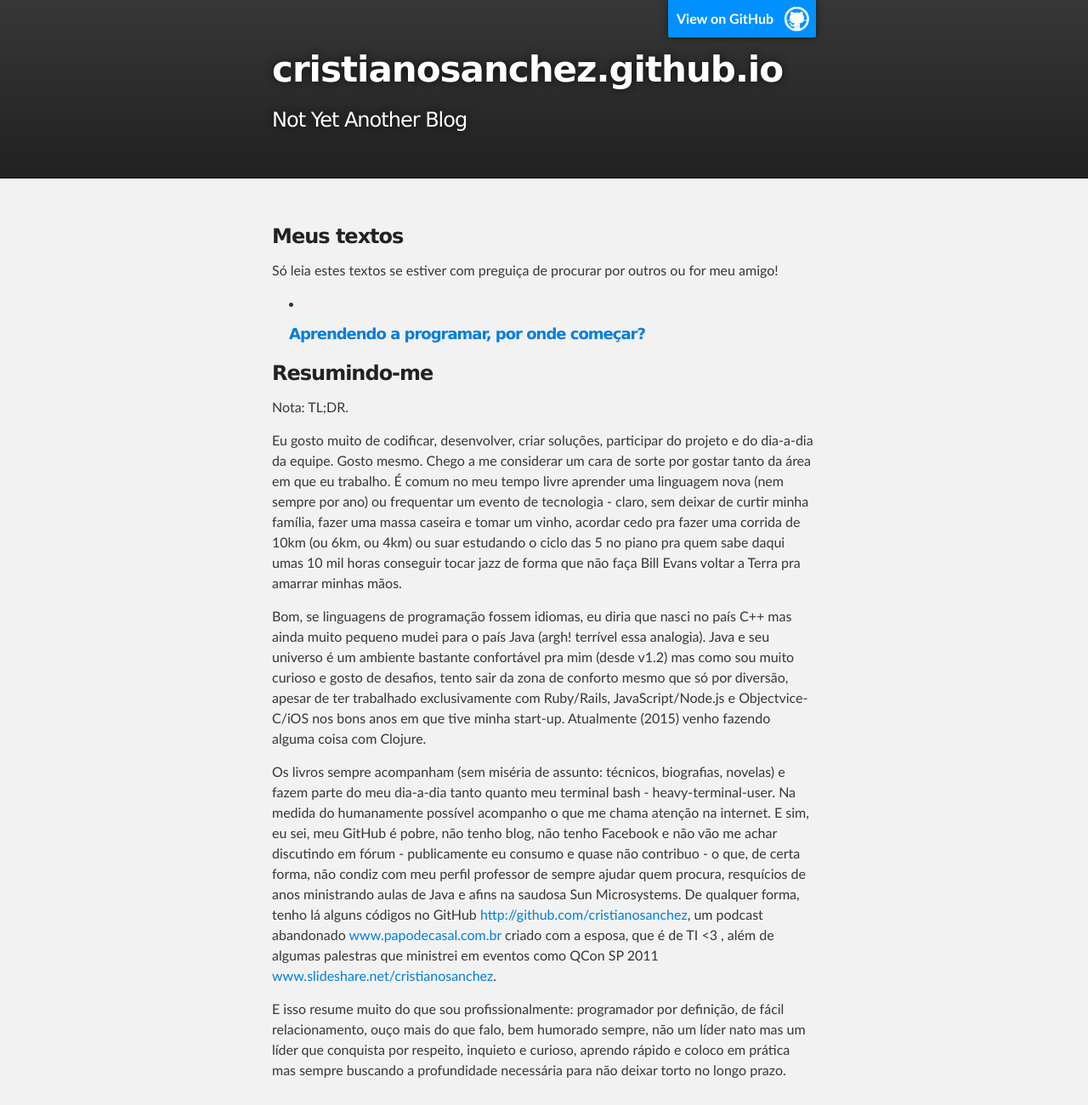
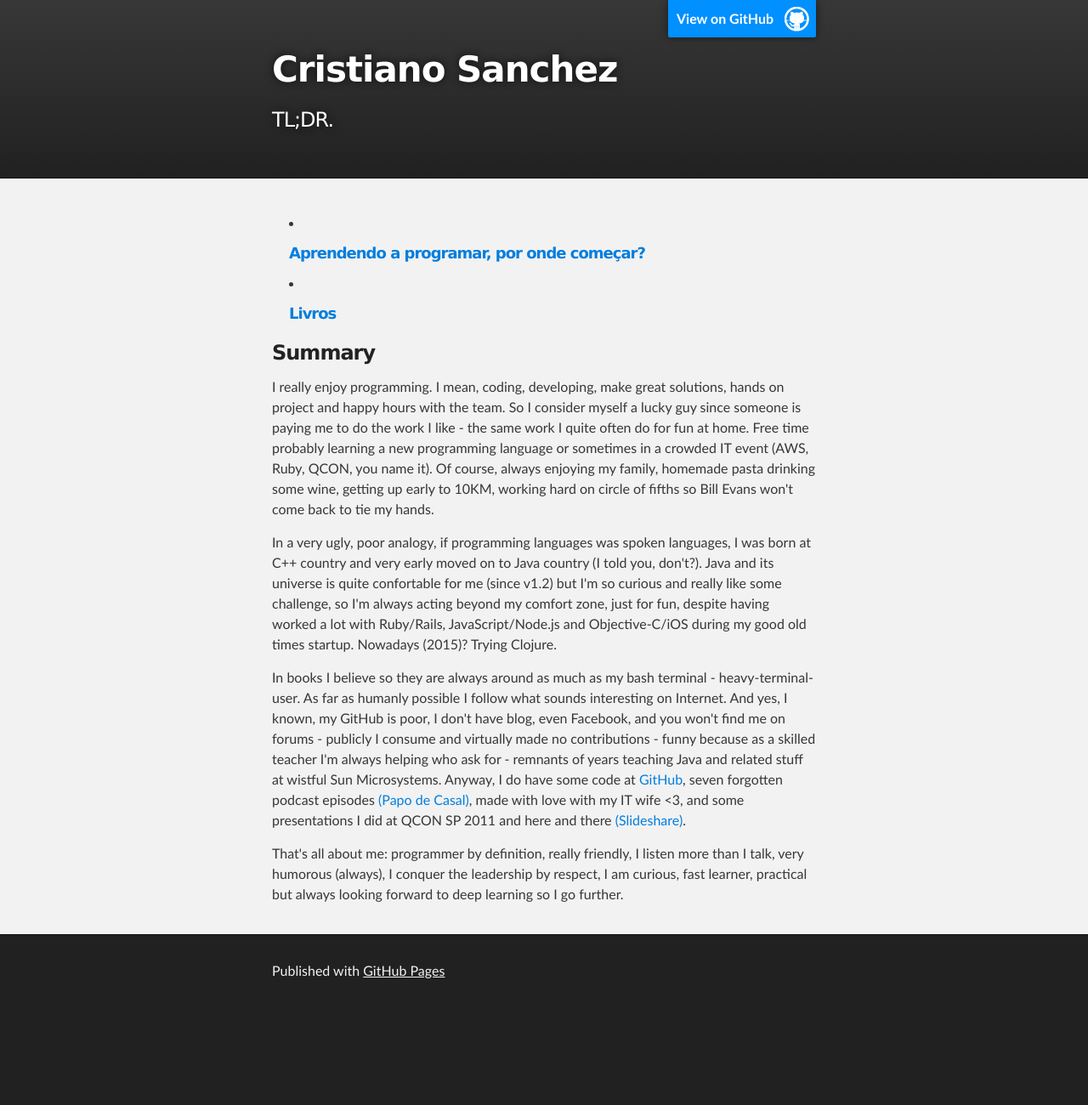
Before and after one commit to cristianosanchez/cristianosanchez.github.io, a plain HTML site: page index.html in a window 1280 px wide. Shown: the top 1300 px of the page at 85% size. After the commit the page ends 1189 px from the top, so only its background shows below. Drawn offline with Linux system fonts and the light colour scheme.

Commit message:
Adicionando livros e alterando resumo para ingles

```diff
--- a/index.html
+++ b/index.html
@@ -18,8 +18,8 @@
         <header class="inner">
           <a id="forkme_banner" href="https://github.com/cristianosanchez">View on GitHub</a>
 
-          <h1 id="project_title">cristianosanchez.github.io</h1>
-          <h2 id="project_tagline">Not Yet Another Blog</h2>
+          <h1 id="project_title">Cristiano Sanchez</h1>
+          <h2 id="project_tagline">TL;DR.</h2>
 
         </header>
     </div>
@@ -28,25 +28,20 @@
     <div id="main_content_wrap" class="outer">
       <section id="main_content" class="inner">
 
-        <h3><a name="welcome-to-github-pages" class="anchor" href="#welcome-to-github-pages"><span class="octicon octicon-link"></span></a>Meus textos</h3>
-
-		<p>Só leia estes textos se estiver com preguiça de procurar por outros ou for meu amigo!</p>
-
 		<ul>
 		<li><h5><a href="learn-to-program.html">Aprendendo a programar, por onde começar?</a></h5></li>
+		<li><h5><a href="livros.html">Livros</a></h5></li>
 		</ul>
 
-        <h3><a name="welcome-to-github-pages" class="anchor" href="#welcome-to-github-pages"><span class="octicon octicon-link"></span></a>Resumindo-me</h3>
+        <h3><a name="welcome-to-github-pages" class="anchor" href="#welcome-to-github-pages"><span class="octicon octicon-link"></span></a>Summary</h3>
 
-<p>Nota: TL;DR.</p>
+<p>I really enjoy programming. I mean, coding, developing, make great solutions, hands on project and happy hours with the team. So I consider myself a lucky guy since someone is paying me to do the work I like - the same work I quite often do for fun at home. Free time probably learning a new programming language or sometimes in a crowded IT event (AWS, Ruby, QCON, you name it). Of course, always enjoying my family, homemade pasta drinking some wine, getting up early to 10KM, working hard on circle of fifths so Bill Evans won't come back to tie my hands.</p>
 
-<p>Eu gosto muito de codificar, desenvolver, criar soluções, participar do projeto e do dia-a-dia da equipe. Gosto mesmo. Chego a me considerar um cara de sorte por gostar tanto da área em que eu trabalho. É comum no meu tempo livre aprender uma linguagem nova (nem sempre por ano) ou frequentar um evento de tecnologia - claro, sem deixar de curtir minha família, fazer uma massa caseira e tomar um vinho, acordar cedo pra fazer uma corrida de 10km (ou 6km, ou 4km) ou suar estudando o ciclo das 5 no piano pra quem sabe daqui umas 10 mil horas conseguir tocar jazz de forma que não faça Bill Evans voltar a Terra pra amarrar minhas mãos.</p>
+<p>In a very ugly, poor analogy, if programming languages was spoken languages, I was born at C++ country and very early moved on to Java country (I told you, don't?). Java and its universe is quite confortable for me (since v1.2) but I'm so curious and really like some challenge, so I'm always acting beyond my comfort zone, just for fun, despite having worked a lot with Ruby/Rails, JavaScript/Node.js and Objective-C/iOS during my good old times startup. Nowadays (2015)? Trying Clojure.</p>
 
-<p>Bom, se linguagens de programação fossem idiomas, eu diria que nasci no país C++ mas ainda muito pequeno mudei para o país Java (argh! terrível essa analogia). Java e seu universo é um ambiente bastante confortável pra mim (desde v1.2) mas como sou muito curioso e gosto de desafios, tento sair da zona de conforto mesmo que só por diversão, apesar de ter trabalhado exclusivamente com Ruby/Rails, JavaScript/Node.js e Objectvice-C/iOS nos bons anos em que tive minha start-up. Atualmente (2015) venho fazendo alguma coisa com Clojure.</p>
+<p>In books I believe so they are always around as much as my bash terminal - heavy-terminal-user. As far as humanly possible I follow what sounds interesting on Internet. And yes, I known, my GitHub is poor, I don't have blog, even Facebook, and you won't find me on forums - publicly I consume and virtually made no contributions - funny because as a skilled teacher I'm always helping who ask for - remnants of years teaching Java and related stuff at wistful Sun Microsystems. Anyway, I do have some code at <a class="anchor" href="http://github.com/cristianosanchez">GitHub</a>, seven forgotten podcast episodes <a class="anchor" href="http://www.papodecasal.com.br">(Papo de Casal)</a>, made with love with my IT wife <3, and some presentations I did at QCON SP 2011 and here and there <a class="anchor" href="http://www.slideshare.net/cristianosanchez">(Slideshare)</a>.</p>
 
-<p>Os livros sempre acompanham (sem miséria de assunto: técnicos, biografias, novelas) e fazem parte do meu dia-a-dia tanto quanto meu terminal bash - heavy-terminal-user. Na medida do humanamente possível acompanho o que me chama atenção na internet. E sim, eu sei, meu GitHub é pobre, não tenho blog, não tenho Facebook e não vão me achar discutindo em fórum - publicamente eu consumo e quase não contribuo - o que, de certa forma, não condiz com meu perfil professor de sempre ajudar quem procura, resquícios de anos ministrando aulas de Java e afins na saudosa Sun Microsystems. De qualquer forma, tenho lá alguns códigos no GitHub <a class="anchor" href="http://github.com/cristianosanchez">http://github.com/cristianosanchez</a>, um podcast abandonado <a class="anchor" href="http://www.papodecasal.com.br">www.papodecasal.com.br</a> criado com a esposa, que é de TI <3 , além de algumas palestras que ministrei em eventos como QCon SP 2011 <a class="anchor" href="http://www.slideshare.net/cristianosanchez">www.slideshare.net/cristianosanchez</a>.</p>
-
-<p>E isso resume muito do que sou profissionalmente: programador por definição, de fácil relacionamento, ouço mais do que falo, bem humorado sempre, não um líder nato mas um líder que conquista por respeito, inquieto e curioso, aprendo rápido e coloco em prática mas sempre buscando a profundidade necessária para não deixar torto no longo prazo.</p>
+<p>That's all about me: programmer by definition, really friendly, I listen more than I talk, very humorous (always), I conquer the leadership by respect, I am curious, fast learner, practical but always looking forward to deep learning so I go further.</p>
 
       </section>
     </div>
```
Also changed, not shown: learn-to-program.html (+2 -2 lines), params.json (+1 -1 lines).
